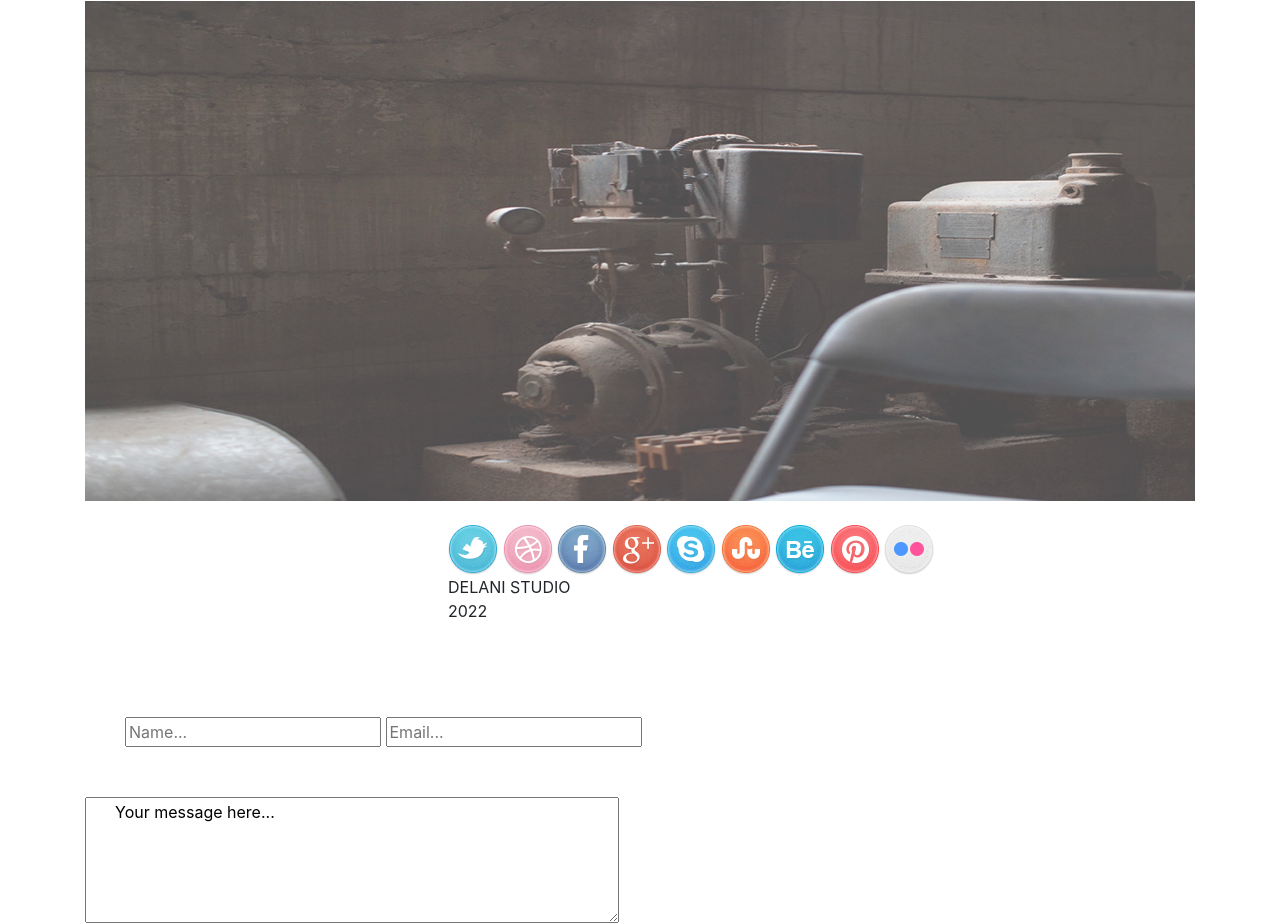
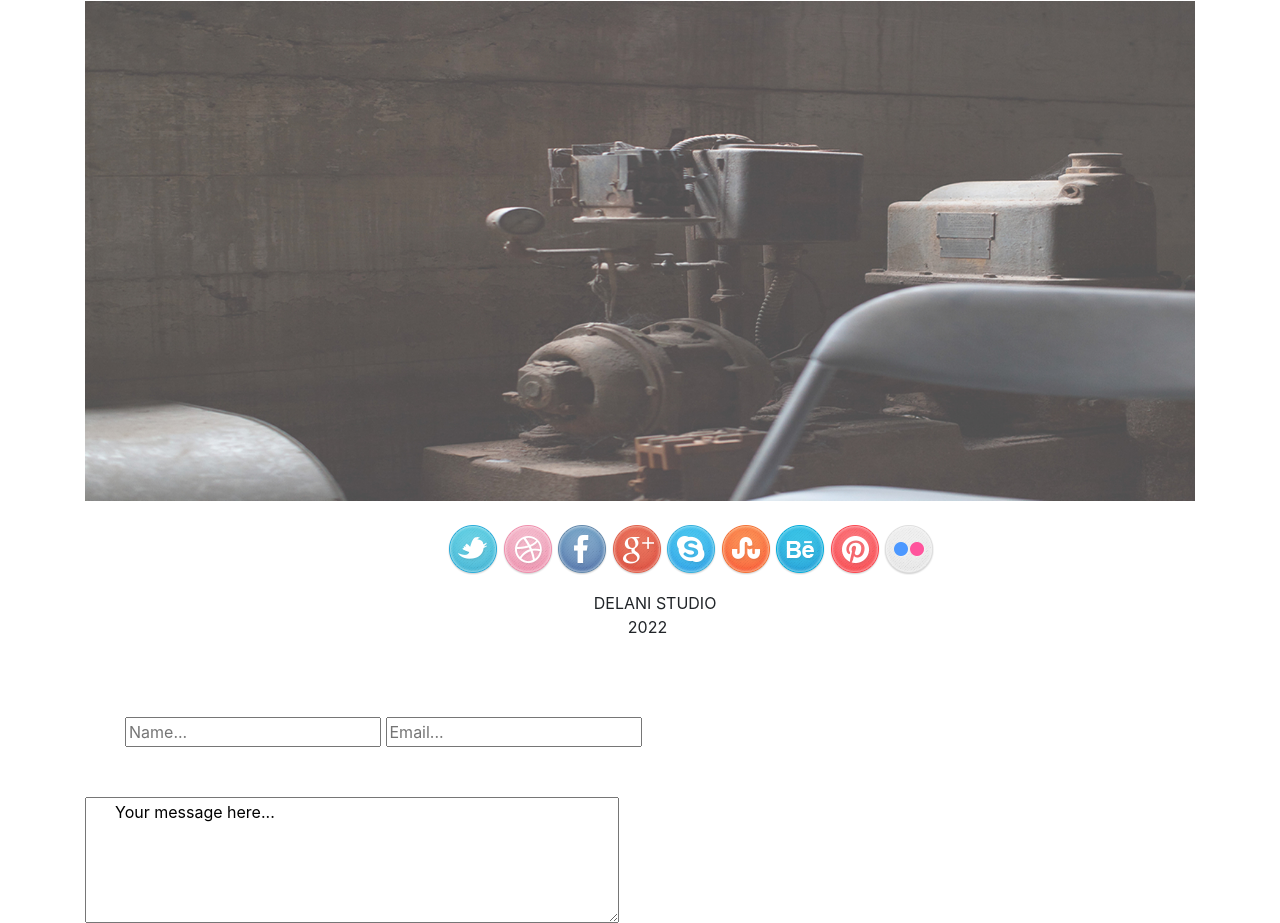
Before and after one commit to ChelRono/DELANI-STUDIO, a plain HTML site: page index.html in a window 1280 px wide. Shown: the part 1883-2806 px from the top of the page. Drawn offline with nearby package versions, Linux system fonts and the light colour scheme.

Commit message:
styled the footer

```diff
--- a/css/styles.css
+++ b/css/styles.css
@@ -92,3 +92,11 @@ h2,h4{
         position: absolute;
         left: 35%;
     }
+    .footer1{
+        position: absolute;
+        left: 30%;
+    }
+    .footer2{
+        position: absolute;
+        left: 37%;
+    }
--- a/index.html
+++ b/index.html
@@ -164,7 +164,9 @@
     integrity="sha256-/xUj+3OJU5yExlq6GSYGSHk7tPXikynS7ogEvDej/m4=" crossorigin="anonymous"></script>
   <script src="js/script.js"></script><br>
   <footer>
-    <p><img src="/social_icons/twitter.png" alt=""> <img src="/social_icons/dribble.png" alt=""> <img src="/social_icons/facebook.png" alt=""> <img src="/social_icons/g_plus.png" alt=""> <img src="/social_icons/skype.png" alt=""> <img src="/social_icons/stumble_upon.png" alt=""> <img src="/social_icons/behance.png" alt=""> <img src="/social_icons/pinterest.png" alt=""> <img src="/social_icons/flickr.png" alt=""> <br> DELANI STUDIO <br> 2022</p>
+    <p><img src="/social_icons/twitter.png" alt=""> <img src="/social_icons/dribble.png" alt=""> <img src="/social_icons/facebook.png" alt=""> <img src="/social_icons/g_plus.png" alt=""> <img src="/social_icons/skype.png" alt=""> <img src="/social_icons/stumble_upon.png" alt=""> <img src="/social_icons/behance.png" alt=""> <img src="/social_icons/pinterest.png" alt=""> <img src="/social_icons/flickr.png" alt=""> </p>
+    <p class="footer1"> DELANI STUDIO </p><br>
+    <p class="footer2">2022</p>
   </footer>
 
 </body>
```
